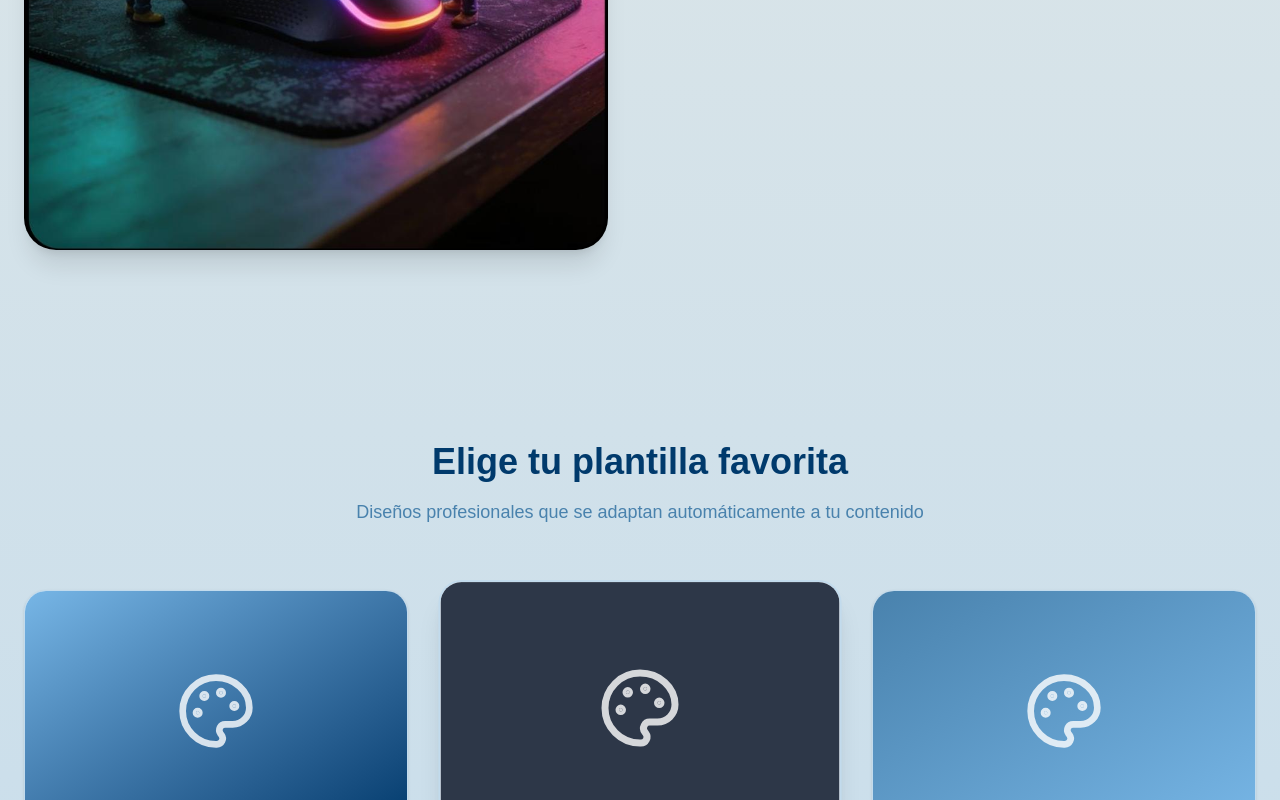
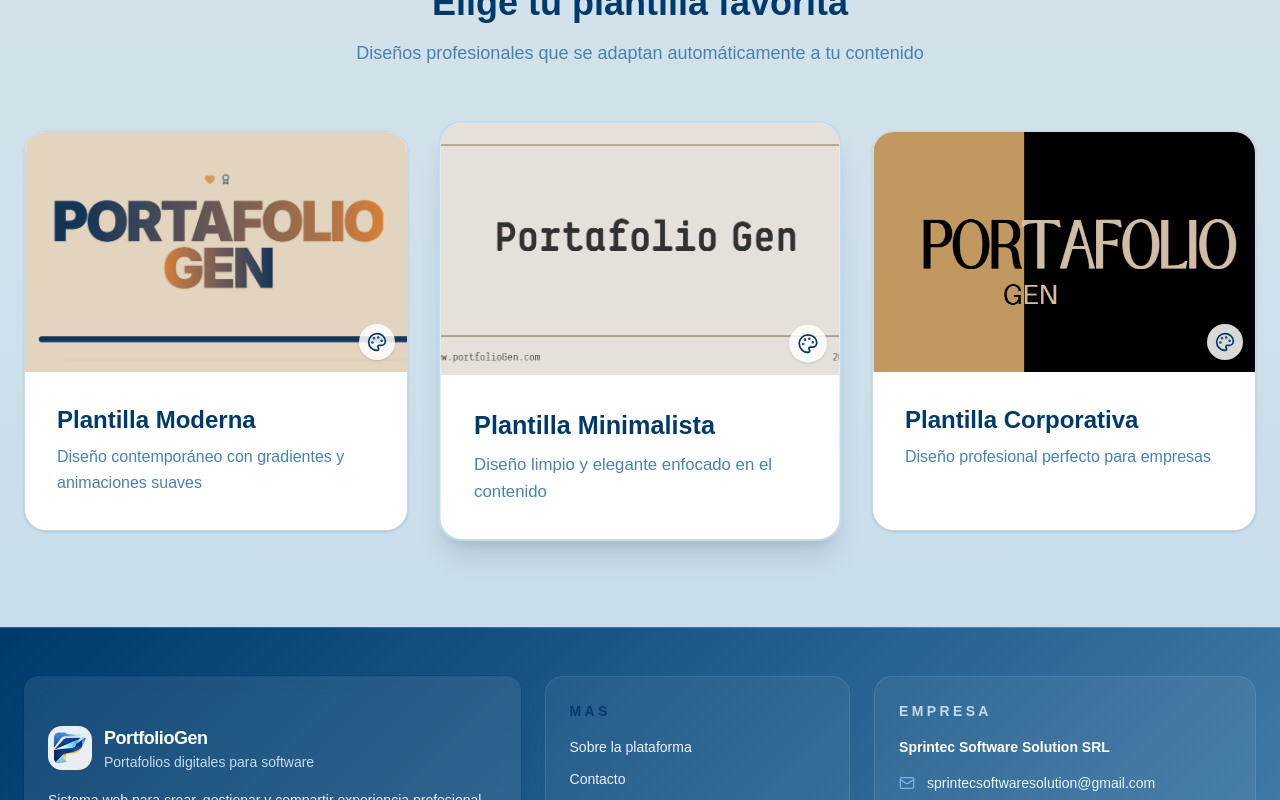
Before and after one commit to stressed-mau/FrontEnd-Sprintec, a React (Vite) app: page / in a window 1280 px wide. Shown: the part 2240-3040 px from the top of the page. Built offline with nearby package versions, Linux system fonts and the light colour scheme; no server answers.

Commit message:
Fix portadas de HomeVisitor

```diff
--- a/src/pages/HomeVisitor.tsx
+++ b/src/pages/HomeVisitor.tsx
@@ -4,6 +4,9 @@
 import {Award,Briefcase,ChevronsLeftRight,FolderGit2,Sparkles,Share2,Users,TrendingUp,Palette} from "lucide-react"
 import Foto from "@/assets/images/fotoEscritorio.png"
 import FotoP from "@/assets/images/fotoPorque.jpeg"
+import PortadaModern from "@/assets/images/PortadaModern1.png"
+import PortadaMin from "@/assets/images/PortadaMin.png"
+import PortadaCorp from "@/assets/images/PortadaCorp.png"
 
 export default function Home() {
   return (
@@ -83,7 +86,7 @@
         <section id="seccion-beneficios-inicio" aria-labelledby="titulo-beneficios-inicio" className="py-16 lg:py-24">
           <div className="mx-auto max-w-7xl px-6 grid lg:grid-cols-2 gap-12 lg:gap-16 items-center">
          <div className="relative h-64 sm:h-96 lg:h-full w-full order-2 lg:order-1">
-         <img src={FotoP} alt="Equipo trabajando" className="h-full w-full object-cover rounded-[2rem] shadow-xl"/></div>
+         <img src={FotoP} alt="Equipo trabajando" className="w-full max-w-sm sm:max-w-md h-64 sm:h-80 lg:h-140 object-cover rounded-2xl shadow-xl"/></div>
          <div className="space-y-8 lg:space-y-10 order-1 lg:order-2">
         <h2 id="titulo-beneficios-inicio" className="text-3xl lg:text-4xl font-extrabold text-[#003A6C] text-center lg:text-left">¿Por qué usar PortfolioGen?</h2>
 
@@ -118,9 +121,9 @@
           <p className="text-base lg:text-lg text-[#4982AD] max-w-2xl mx-auto"> Diseños profesionales que se adaptan automáticamente a tu contenido</p>
           </div>
     <div className="grid grid-cols-1 md:grid-cols-2 lg:grid-cols-3 gap-8 lg:gap-10">
-              <TemplateCard title="Plantilla Moderna" gradient="from-[#77B6E6] to-[#003A6C]" description="Diseño contemporáneo con gradientes y animaciones suaves" />
-              <TemplateCard title="Plantilla Minimalista" bgColor="bg-[#2D3748]" description="Diseño limpio y elegante enfocado en el contenido" isFeatured={true} />
-              <TemplateCard title="Plantilla Corporativa" gradient="from-[#4982AD] to-[#77B6E6]" description="Diseño profesional perfecto para empresas" />
+              <TemplateCard title="Plantilla Moderna" img={PortadaModern} description="Diseño contemporáneo con gradientes y animaciones suaves" />
+              <TemplateCard title="Plantilla Minimalista" img={PortadaMin} description="Diseño limpio y elegante enfocado en el contenido" isFeatured={true} />
+              <TemplateCard title="Plantilla Corporativa" img={PortadaCorp} description="Diseño profesional perfecto para empresas" />
             </div>
           </div>
 </section>
@@ -152,11 +155,19 @@
   )
 }
 
-function TemplateCard({ title, description, gradient, bgColor, isFeatured }: { title: string; description: string; gradient?: string; bgColor?: string; isFeatured?: boolean }) {
+function TemplateCard({ title, description, img, isFeatured }: { title: string; description: string; img: string; isFeatured?: boolean }) {
   return (
     <div className={`bg-white rounded-3xl border ${isFeatured ? 'border-2 border-[#C2DBED] shadow-xl lg:scale-105' : 'border-[#C2DBED] shadow-sm'} flex flex-col overflow-hidden hover:shadow-2xl transition-all group hover:-translate-y-1`}>
-      <div className={`h-48 lg:h-60 ${gradient ? `bg-linear-to-br ${gradient}` : bgColor} p-8 flex items-center justify-center`}>
-        <Palette className="size-16 lg:size-20 text-white opacity-80" />
+      <div className="relative h-48 lg:h-60 overflow-hidden">
+        <img
+          src={img}
+          alt={`Portada de ${title}`}
+          className="h-full w-full object-cover transition-transform duration-300 group-hover:scale-105"
+        />
+        <div className="absolute inset-0 bg-black/10" />
+        <div className="absolute bottom-3 right-3 rounded-full bg-white/85 p-2 shadow-sm">
+          <Palette className="size-5 text-[#003A6C]" />
+        </div>
       </div>
       <div className="p-6 lg:p-8 flex-1 flex flex-col justify-between space-y-4">
         <div>
```
Also changed, not shown: src/assets/images/PortadaCorp.png, src/assets/images/PortadaModern1.png (added).
